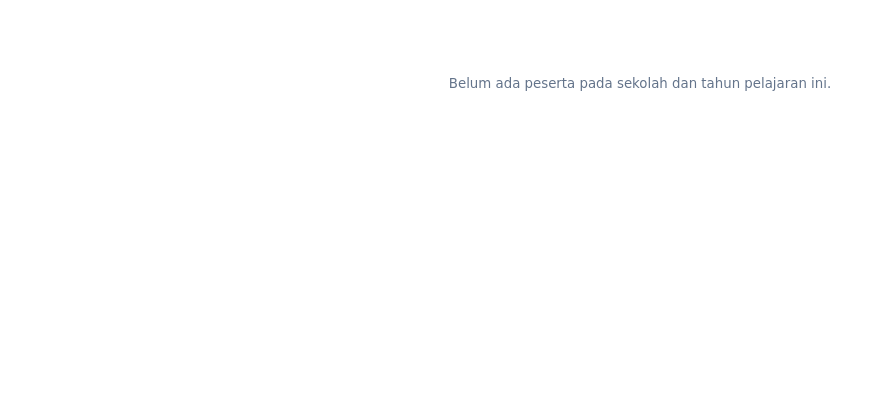
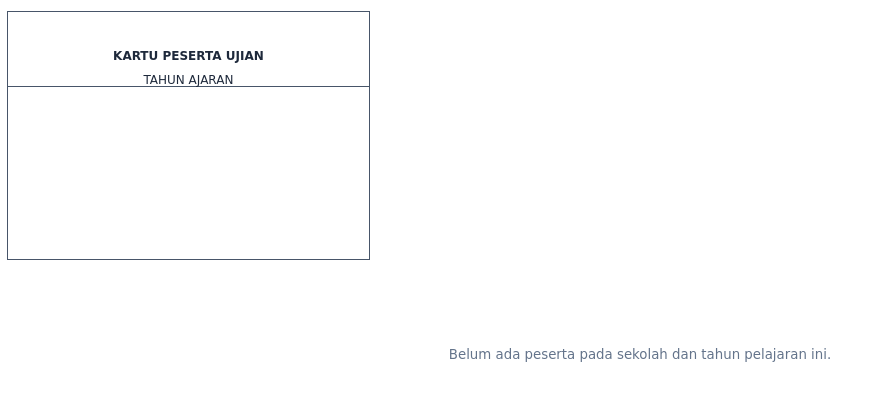
Before and after one commit to doeyekh/cbt-laravel-inertia-react, a Laravel app: template resources/views/exam-participant/cards.blade.php in a window 1280 px wide. Shown: the top 401 px of the page, without its empty margins (0-886 px from the left). Run offline with Laravel 12, Linux system fonts and the light colour scheme; the template is opened without the code that fills it, so the values that code supplies are empty; parts of the project's set-up code (start-up, migrations or seed data) failed here and were passed over.

Commit message:
style(exam-participant): sesuaikan tata letak kartu peserta ujian
- Atur ulang padding dan tipografi judul kartu
- Tambah blok judul kartu pada bagian atas cetak

```diff
--- a/resources/views/exam-participant/cards.blade.php
+++ b/resources/views/exam-participant/cards.blade.php
@@ -51,7 +51,7 @@
         .card {
             width: 96mm;
             height: 66mm;
-            padding: 2.5mm;
+            /* padding: 1mm; */
             border: 0.8pt solid #475569;
             position: relative;
             page-break-inside: avoid;
@@ -88,9 +88,13 @@
 
         .header-title {
             font-size: 7.5pt;
+            /* font-weight: bold; */
+            line-height: 1;
+            text-transform: uppercase;
+            border-bottom: 0.8pt solid #475569;
+        }
+        .header-title strong {
             font-weight: bold;
-            line-height: 1.35;
-            text-transform: uppercase;
         }
 
         .header-year {
@@ -249,6 +253,25 @@
 </head>
 
 <body>
+
+<table class="card-grid" cellpadding="0" cellspacing="0">
+    <tr>
+        <td class="card-cell">
+            <div class="card">
+                <div class="header-title" style="text-align: center; font-size: 9pt; margin-top: 10mm;">
+                    <strong>Kartu Peserta Ujian
+                    <br>
+                    {{ strtoupper($school['name']) }}</strong>
+                    <br>
+                    Tahun Ajaran {{ $academic_year['name'] }}
+                </div>
+                <div class="empty" style="text-align: center; font-size: 10pt; margin-top: 20mm;">
+
+                </div>
+            </div>
+        </td>
+    </tr>
+</table>
 
 @forelse ($participants as $participant)
 
@@ -490,5 +513,6 @@
 
 @endforelse
 
+
 </body>
 </html>
```
